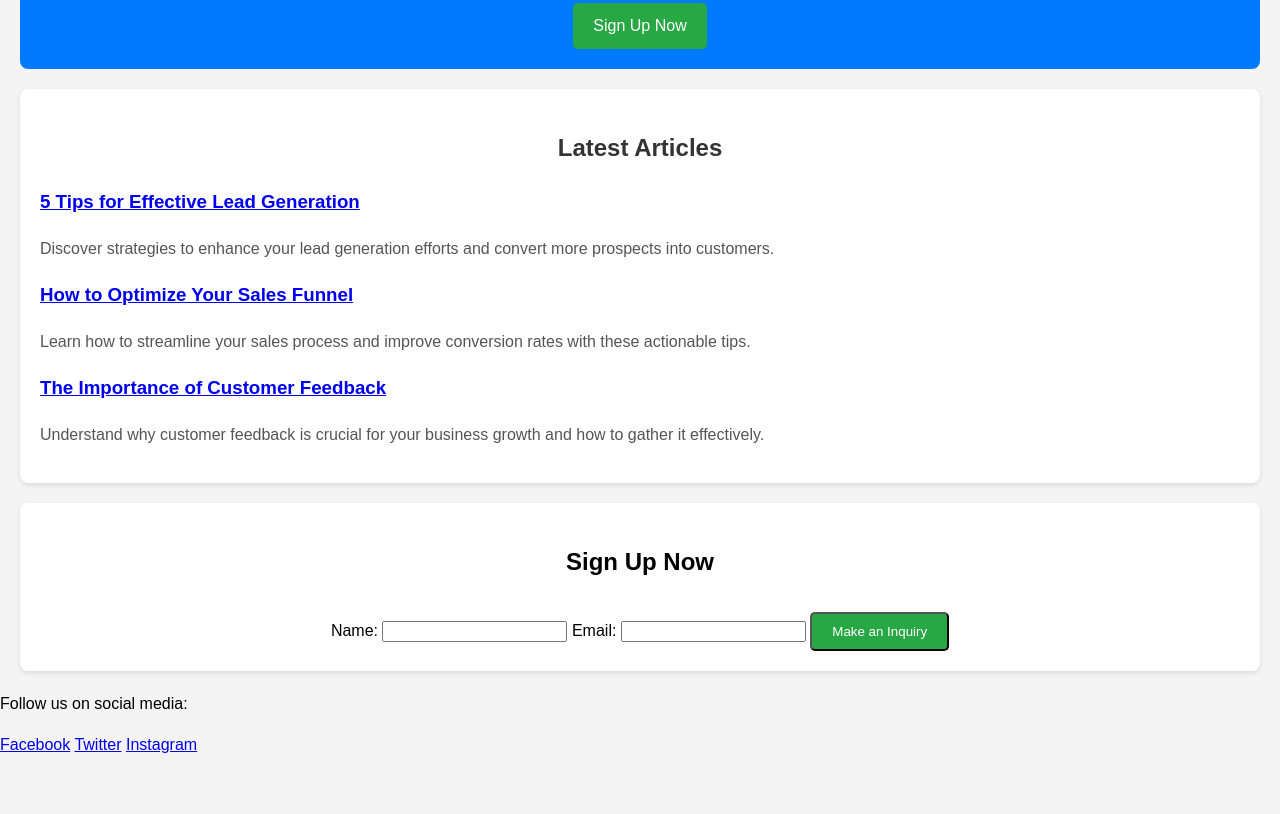
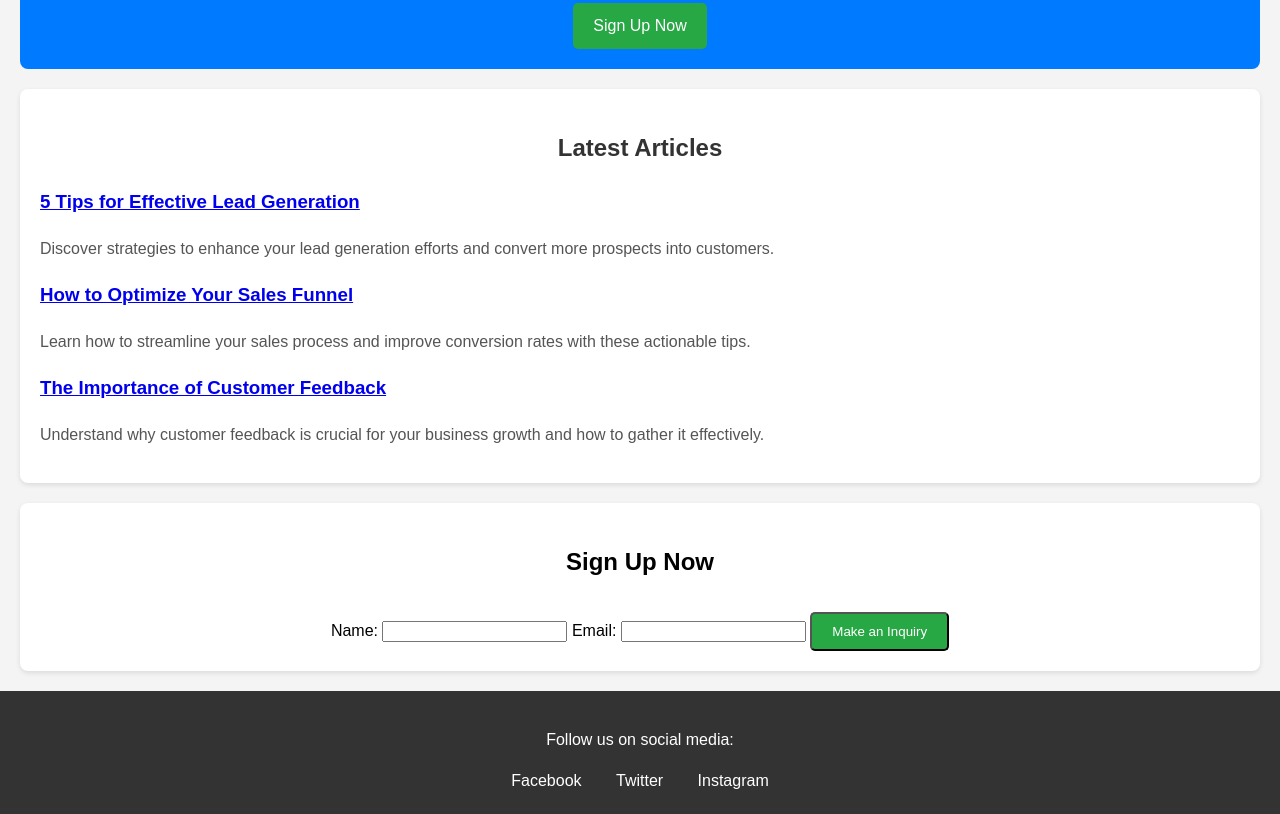
Before and after one commit to ANireshkumar/work, a plain HTML site: page index.html in a window 1280 px wide. Shown: the part 3152-3966 px from the top of the page. Before the commit the page ends 3910 px from the top, so only its background shows below. Drawn offline with Linux system fonts and the light colour scheme.

Commit message:
added in line style for the footer

```diff
--- a/index.html
+++ b/index.html
@@ -164,11 +164,11 @@
         </form>
     </section>
 
-    <footer>
+   <footer style="background-color: #333; color: #fff; padding: 20px; text-align: center;">
         <p>Follow us on social media:</p>
-        <a href="#">Facebook</a>
-        <a href="#">Twitter</a>
-        <a href="#">Instagram</a>
+        <a href="#" style="color: #fff; text-decoration: none; margin: 0 15px;">Facebook</a>
+        <a href="#" style="color: #fff; text-decoration: none; margin: 0 15px;">Twitter</a>
+        <a href="#" style="color: #fff; text-decoration: none; margin: 0 15px;">Instagram</a>
     </footer>
 
     <script src="script.js"></script>
```
